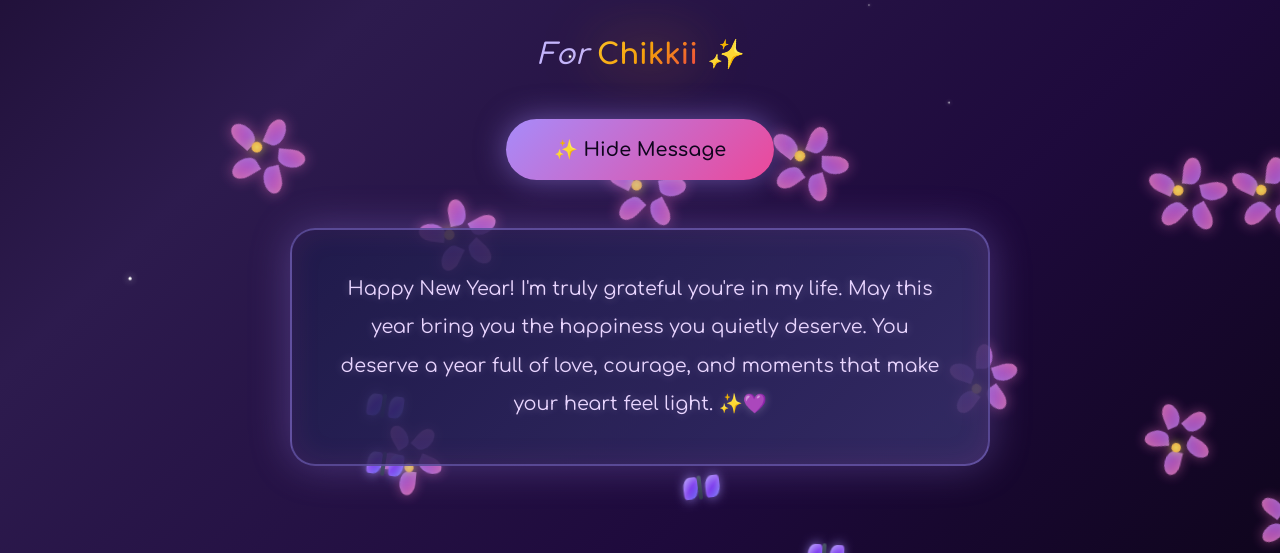
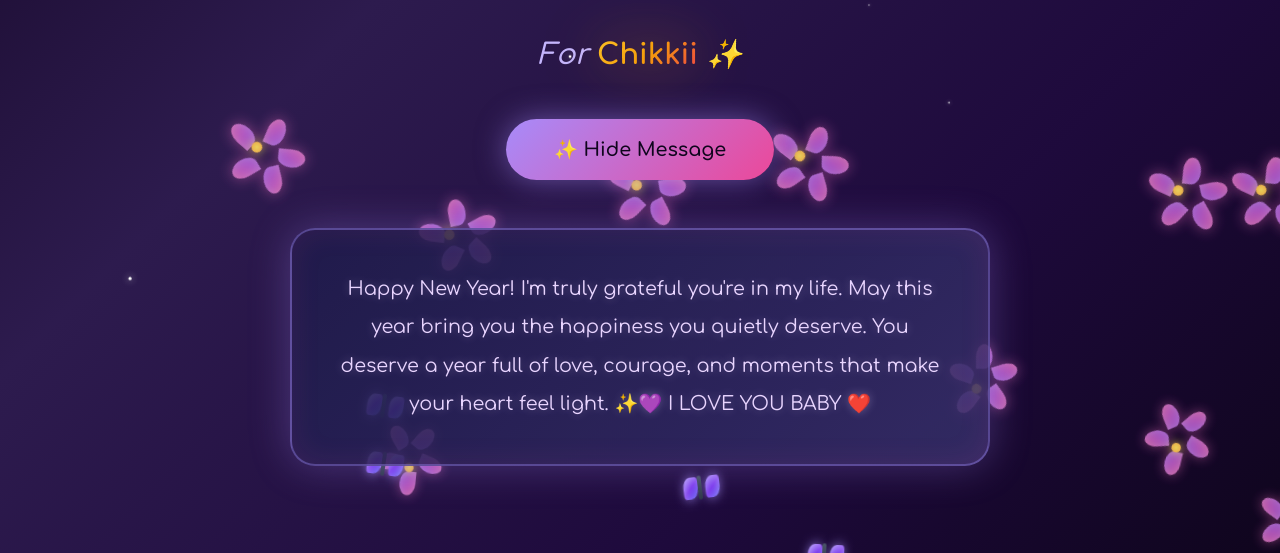
Before and after one commit to Himanshh07/wiishh, a plain HTML site: page index.html in a window 1280 px wide. Both pictures are taken after a click on the button "💌 A Special Message For You". Shown: the part 247-800 px from the top of the page. Drawn offline with Linux system fonts and the light colour scheme.

Commit message:
Update index.html

```diff
--- a/index.html
+++ b/index.html
@@ -486,7 +486,7 @@
             <!-- Hidden message (shown on button click) -->
             <div class="message-box" id="messageBox">
                 <p>
-                    Happy New Year! I'm truly grateful you're in my life. May this year bring you the happiness you quietly deserve. You deserve a year full of love, courage, and moments that make your heart feel light. ✨💜
+                    Happy New Year! I'm truly grateful you're in my life. May this year bring you the happiness you quietly deserve. You deserve a year full of love, courage, and moments that make your heart feel light. ✨💜 I LOVE YOU BABY ❤️
                 </p>
             </div>
         </div>
@@ -627,4 +627,5 @@
         });
     </script>
 </body>
+
 </html>
```
